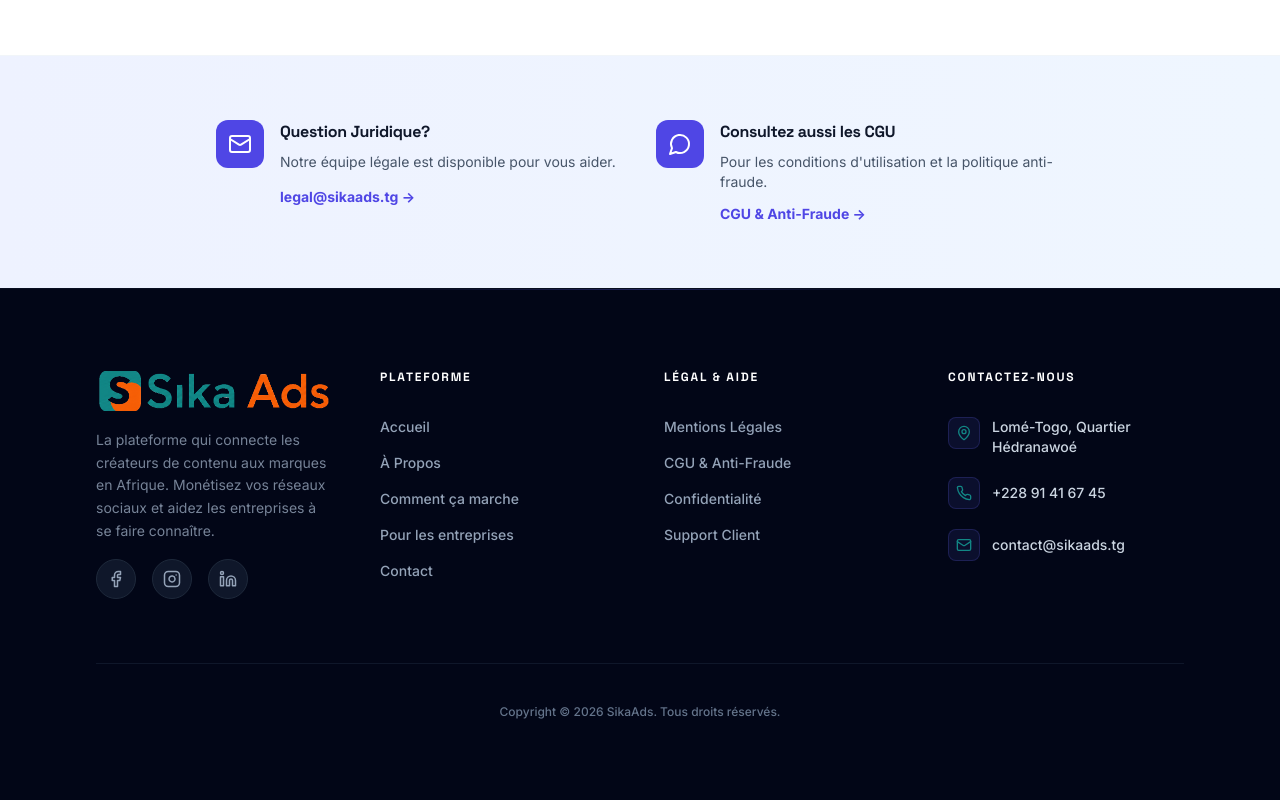
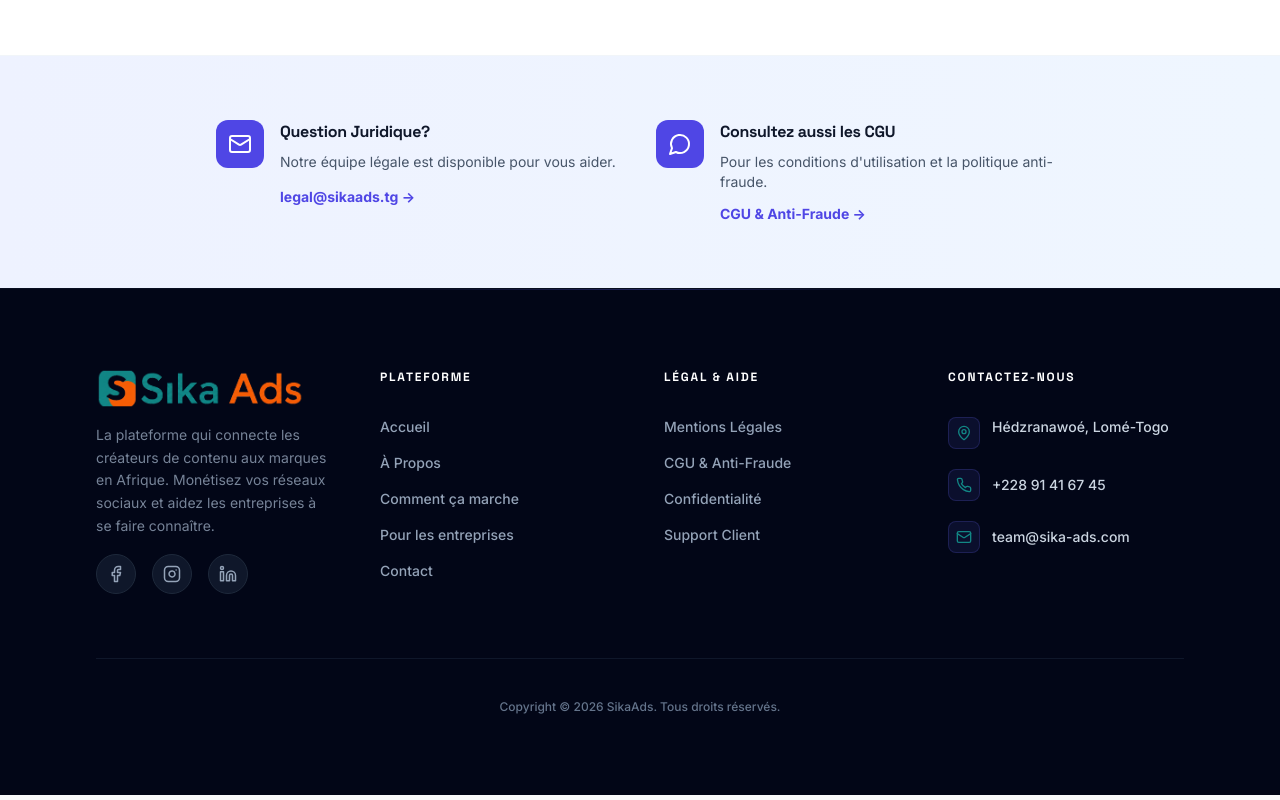
Before and after one commit to Afri-Carrieres/Sika-Ads, a React (Vite) app: page /legal in a window 1280 px wide. Shown: the part 3610-4410 px from the top of the page. Built offline with nearby package versions, Linux system fonts and the light colour scheme; no server answers.

Commit message:
fix(footer): correct contact address and email, reduce logo size

```diff
--- a/components/Footer.tsx
+++ b/components/Footer.tsx
@@ -29,7 +29,7 @@ const Footer: React.FC<FooterProps> = ({ onNavigate }) => {
           {/* Brand Column */}
           <div className="space-y-4 sm:col-span-2 lg:col-span-1">
             <div className="flex items-center cursor-pointer group" onClick={() => navigateToLandingSection('accueil')}>
-              <img className="w-40 sm:w-68 lg:w-80" src="/Header-LogoSika-Ads.png" alt="Logo SikaAds" />
+              <img className="w-32 sm:w-44 lg:w-52" src="/Header-LogoSika-Ads.png" alt="Logo SikaAds" />
             </div>
             <p className="text-sm leading-relaxed max-w-xs text-slate-400/80">
               La plateforme qui connecte les créateurs de contenu aux marques en Afrique. Monétisez vos réseaux sociaux et aidez les entreprises à se faire connaître.
@@ -78,7 +78,7 @@ const Footer: React.FC<FooterProps> = ({ onNavigate }) => {
                 <div className="w-8 h-8 rounded-lg bg-indigo-500/10 flex items-center justify-center shrink-0 border border-indigo-500/20">
                   <MapPin size={16} className="text-[#128785]" />
                 </div>
-                <span className="font-medium text-slate-300">Lomé-Togo, Quartier Hédranawoé</span>
+                <span className="font-medium text-slate-300">Hédzranawoé, Lomé-Togo</span>
               </li>
               <li className="flex items-center gap-3">
                 <div className="w-8 h-8 rounded-lg bg-indigo-500/10 flex items-center justify-center shrink-0 border border-indigo-500/20">
@@ -90,7 +90,7 @@ const Footer: React.FC<FooterProps> = ({ onNavigate }) => {
                 <div className="w-8 h-8 rounded-lg bg-indigo-500/10 flex items-center justify-center shrink-0 border border-indigo-500/20">
                   <Mail size={16} className="text-[#128785]" />
                 </div>
-                <span className="font-medium text-slate-300 break-all sm:break-normal">contact@sikaads.tg</span>
+                <a href="mailto:team@sika-ads.com" className="font-medium text-slate-300 hover:text-indigo-400 transition-colors break-all sm:break-normal">team@sika-ads.com</a>
               </li>
             </ul>
           </div>
```
